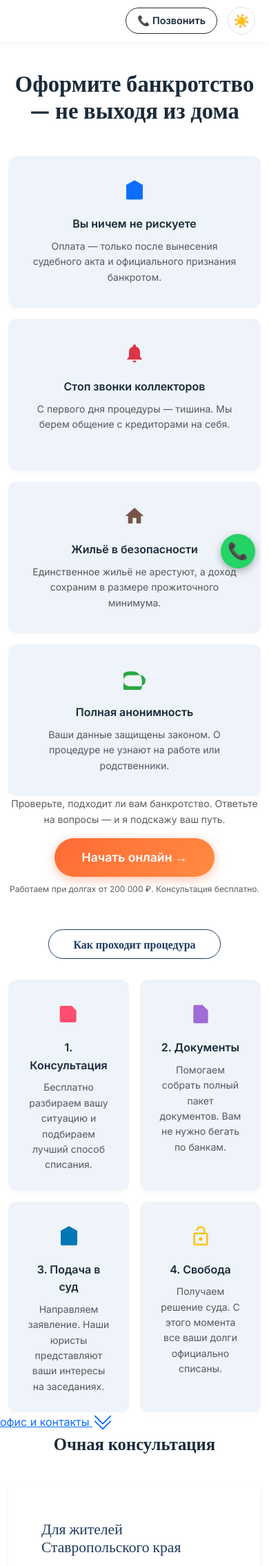
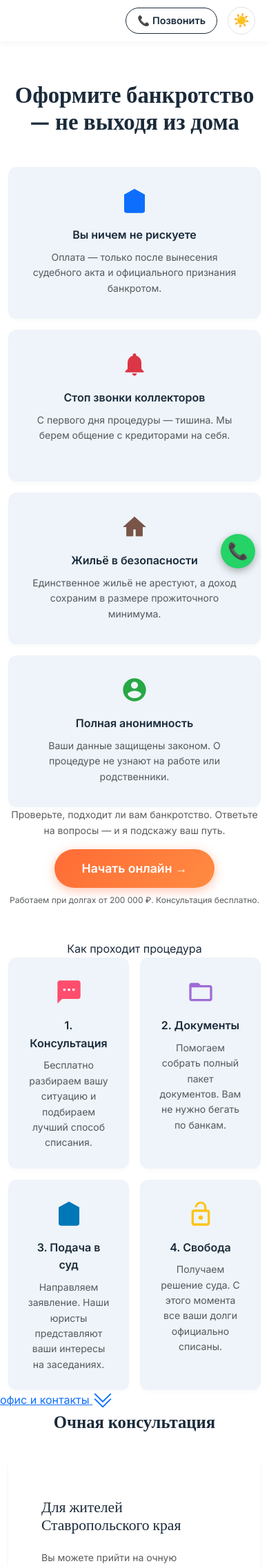
Before and after one commit to mus-shi/bankruptcy, a Flask app: page / in a window 390 px wide. Shown: the top 2270 px of the page at 69% size. Run offline with Flask 3, Linux system fonts and the light colour scheme; some libraries are stand-ins or nearby versions.

Commit message:
Update index.html

```diff
--- a/templates/index.html
+++ b/templates/index.html
@@ -9,19 +9,11 @@
   <link rel="stylesheet" href="{{ url_for('static', filename='css/style.css') }}">
   <style>
     html { scroll-behavior: smooth; }
-    .process-title-frame {
-      display: inline-block;
-      padding: 8px 35px;
-      border: 1.5px solid #1e3a5f;
-      border-radius: 50px;
-      color: #1e3a5f;
-      font-weight: 600;
-      margin-bottom: 30px;
-      font-family: 'Playfair Display', serif;
-    }
-    body.dark .process-title-frame {
-      border: 1.5px solid #4a7ab5;
-      color: #4a7ab5;
+
+    /* Дополнительный стиль для переключателя иконки темы */
+    #theme-icon {
+      font-size: 1.2rem;
+      line-height: 1;
     }
   </style>
 </head>
@@ -41,7 +34,7 @@
 <div class="hero-viewport">
   <header class="container text-center" style="padding-top: 40px;">
 
-    <h1 class="mb-5" style="font-family: 'Playfair Display', serif; font-size: calc(1.8rem + 1vw);">
+    <h1 class="mb-5 mt-3" style="font-family: 'Playfair Display', serif; font-size: calc(1.8rem + 1vw);">
       Оформите банкротство — не выходя из дома
     </h1>
 
@@ -120,32 +116,34 @@
     <div class="row g-3">
       <div class="col-lg-3 col-md-6 col-6">
         <div class="equal-block">
-          <div class="icon-wrapper">
-            <svg xmlns="http://www.w3.org/2000/svg" viewBox="0 0 24 24" width="32" height="32" fill="#ff4d6d">
-              <path d="M20 21H4a2 2 0 01-2-2V5a2 2 0 012-2h11l5 5v11a2 2 0 01-2 2z"/>
+          <div class="icon-wrapper" style="color: #ff4d6d;">
+             <svg xmlns="http://www.w3.org/2000/svg" viewBox="0 0 24 24" width="40" height="40" fill="currentColor">
+               <path d="M20 2H4c-1.1 0-2 .9-2 2v18l4-4h14c1.1 0 2-.9 2-2V4c0-1.1-.9-2-2-2zM9 11H7V9h2v2zm4 0h-2V9h2v2zm4 0h-2V9h2v2z"/>
             </svg>
           </div>
           <strong class="d-block mb-2">1. Консультация</strong>
           <div class="small text-muted">Бесплатно разбираем вашу ситуацию и подбираем лучший способ списания.</div>
         </div>
       </div>
+
       <div class="col-lg-3 col-md-6 col-6">
         <div class="equal-block">
-          <div class="icon-wrapper">
-             <svg xmlns="http://www.w3.org/2000/svg" viewBox="0 0 24 24" width="32" height="32" fill="#a06cd5">
-              <path d="M14 2H6a2 2 0 00-2 2v16a2 2 0 002 2h12a2 2 0 002-2V8l-6-6z"/>
+          <div class="icon-wrapper" style="color: #a06cd5;">
+            <svg xmlns="http://www.w3.org/2000/svg" viewBox="0 0 24 24" width="40" height="40" fill="currentColor">
+              <path d="M20 6h-8l-2-2H4c-1.1 0-1.99.9-1.99 2L2 18c0 1.1.9 2 2 2h16c1.1 0 2-.9 2-2V8c0-1.1-.9-2-2-2zm0 12H4V8h16v10z"/>
             </svg>
           </div>
           <strong class="d-block mb-2">2. Документы</strong>
           <div class="small text-muted">Помогаем собрать полный пакет документов. Вам не нужно бегать по банкам.</div>
         </div>
       </div>
+
       <div class="col-lg-3 col-md-6 col-6">
         <div class="equal-block">
-          <div class="icon-wrapper">
-             <svg xmlns="http://www.w3.org/2000/svg" viewBox="0 0 24 24" width="32" height="32" fill="#0077b6">
+          <div class="icon-wrapper" style="color: #0077b6;">
+            <svg xmlns="http://www.w3.org/2000/svg" viewBox="0 0 24 24" width="40" height="40" fill="currentColor">
               <path d="M12 1L3 6v14a2 2 0 002 2h14a2 2 0 002-2V6l-9-5z"/>
-              <circle cx="12" cy="13" r="3" fill="none" stroke="#0077b6" stroke-width="2"/>
+              <circle cx="12" cy="13" r="3" fill="none" stroke="currentColor" stroke-width="2"/>
             </svg>
           </div>
           <strong class="d-block mb-2">3. Подача в суд</strong>
@@ -155,8 +153,8 @@
 
       <div class="col-lg-3 col-md-6 col-6">
         <div class="equal-block">
-          <div class="icon-wrapper">
-            <svg xmlns="http://www.w3.org/2000/svg" width="32" height="32" viewBox="0 0 24 24" fill="#fcc419">
+          <div class="icon-wrapper" style="color: #fcc419;">
+            <svg xmlns="http://www.w3.org/2000/svg" width="40" height="40" viewBox="0 0 24 24" fill="currentColor">
                <path d="M12 17c1.1 0 2-.9 2-2s-.9-2-2-2-2 .9-2 2 .9 2 2 2zm6-9h-1V6c0-2.76-2.24-5-5-5S7 3.24 7 6h1.9c0-1.71 1.39-3.1 3.1-3.1 1.71 0 3.1 1.39 3.1 3.1v2H6c-1.1 0-2 .9-2 2v10c0 1.1.9 2 2 2h12c1.1 0 2-.9 2-2V10c0-1.1-.9-2-2-2zm0 12H6V10h12v10z"/>
             </svg>
           </div>
@@ -167,7 +165,7 @@
     </div>
   </section>
 
-  <a href="#office-block" class="scroll-indicator">
+  <a href="#office-block" class="scroll-indicator pb-3">
     <span class="scroll-label">офис и контакты</span>
     <svg width="30" height="30" fill="currentColor" viewBox="0 0 16 16"><path d="M1.646 6.646a.5.5 0 0 1 .708 0L8 12.293l5.646-5.647a.5.5 0 0 1 .708.708l-6 6a.5.5 0 0 1-.708 0l-6-6a.5.5 0 0 1 0-.708z"/><path d="M1.646 2.646a.5.5 0 0 1 .708 0L8 8.293l5.646-5.647a.5.5 0 0 1 .708.708l-6 6a.5.5 0 0 1-.708 0l-6-6a.5.5 0 0 1 0-.708z"/></svg>
   </a>
@@ -177,8 +175,8 @@
   <div class="container">
     <h2 class="text-center mb-5" style="font-family: 'Playfair Display', serif;">Очная консультация</h2>
     <div class="row g-0 office-card shadow-sm">
-      <div class="col-md-6 p-5">
-        <h3 class="h4 mb-4" style="color: #1e3a5f;">Для жителей Ставропольского края</h3>
+      <div class="col-md-6 p-5 d-flex flex-column justify-content-center">
+        <h3 class="h4 mb-4" style="color: var(--primary-color);">Для жителей Ставропольского края</h3>
         <p class="small text-muted mb-4">Вы можете прийти на очную консультацию в наш офис в городе Железноводске.</p>
         <div class="mb-3">
           <p class="mb-1"><strong>Адрес:</strong></p>
@@ -257,16 +255,24 @@
   window.addEventListener("scroll", reveal);
   reveal();
 
-  // Логика смены темы для новой кнопки в хедере
+  // Логика смены темы
   const themeBtn = document.getElementById('theme-toggle-btn');
   const themeIcon = document.getElementById('theme-icon');
+
+  // Проверка сохраненной темы при загрузке
+  if (localStorage.getItem('theme') === 'dark') {
+      document.body.classList.add('dark');
+      themeIcon.textContent = '🌙';
+  }
 
   themeBtn.addEventListener('click', () => {
     document.body.classList.toggle('dark');
     if (document.body.classList.contains('dark')) {
       themeIcon.textContent = '🌙';
+      localStorage.setItem('theme', 'dark');
     } else {
       themeIcon.textContent = '☀️';
+      localStorage.setItem('theme', 'light');
     }
   });
 
```
Also changed, not shown: other parts of templates/index.html (+17 -13 lines).
